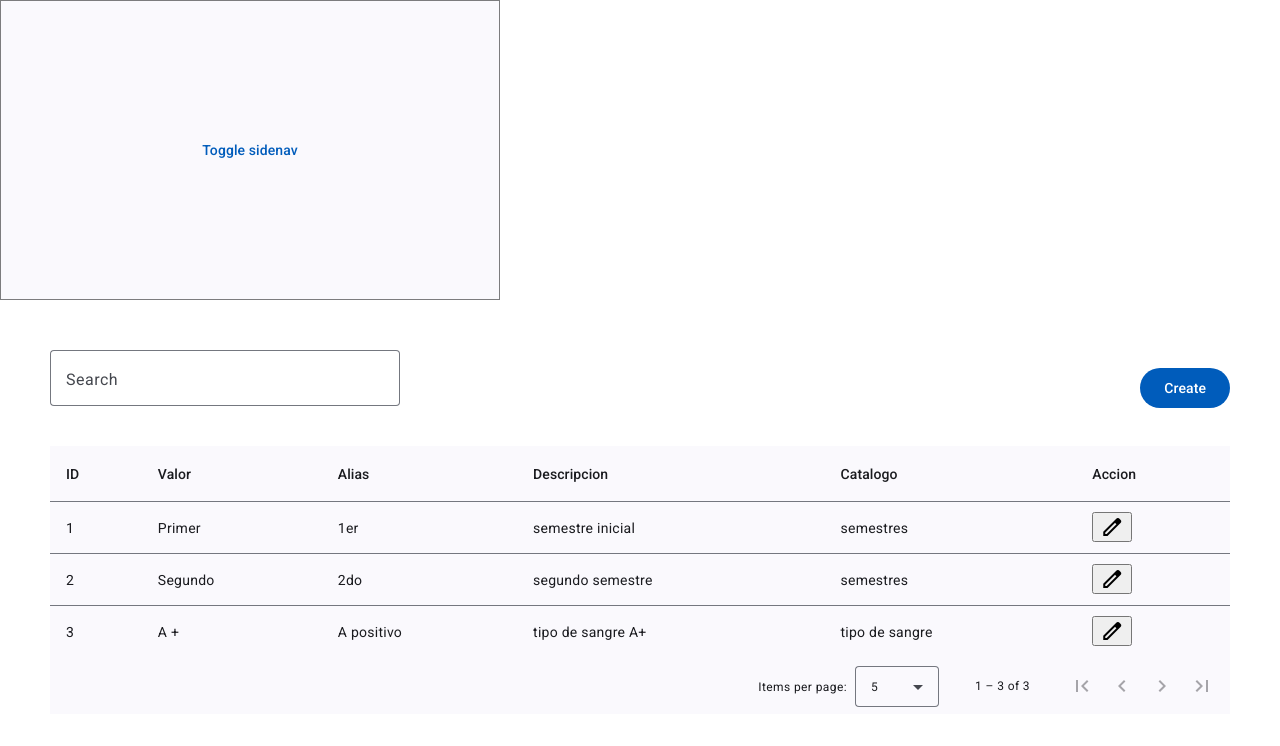
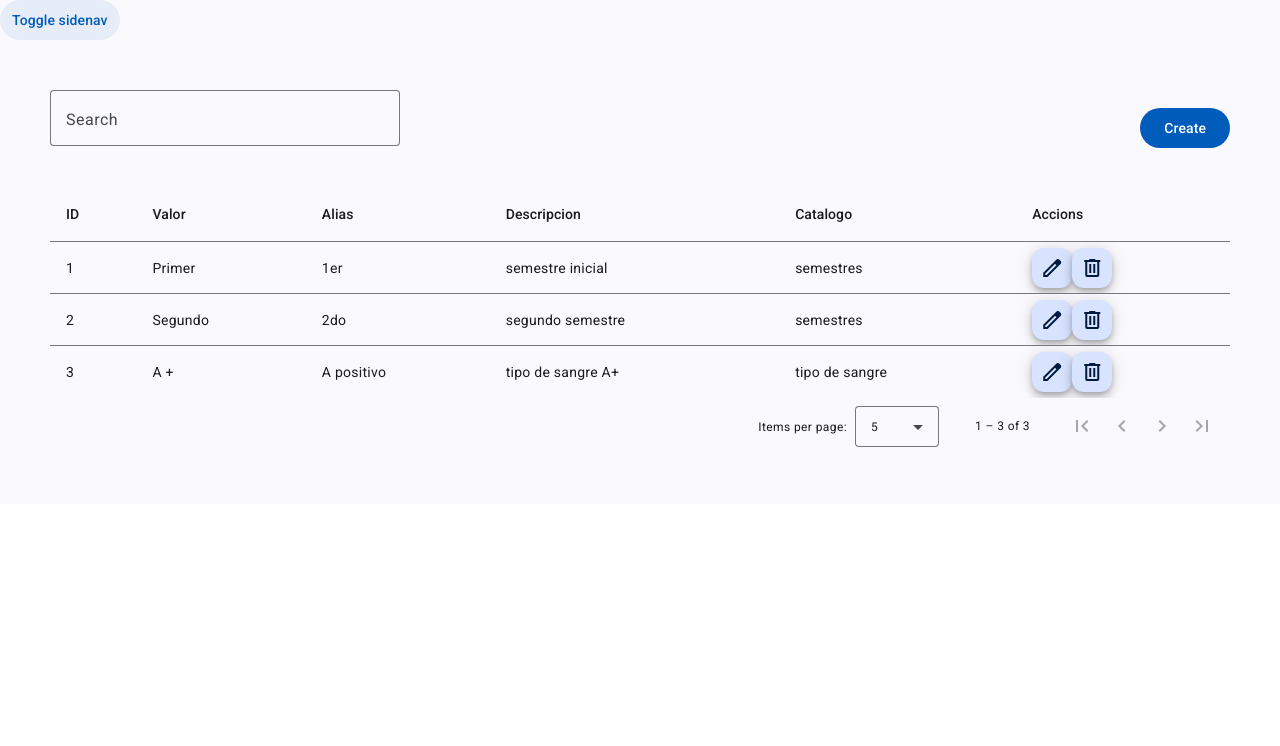
Before and after one commit to PcaJosue/portfolio-yavirac-fronted, an Angular app: page /catalogo-valor in a window 1280 px wide. Shown: the top 746 px of the page. Built offline with nearby package versions, Linux system fonts and the light colour scheme.

Commit message:
actualizado

```diff
--- a/src/app/app.component.html
+++ b/src/app/app.component.html
@@ -1,12 +1,13 @@
 <mat-drawer-container class="example-container" autosize>
     <mat-drawer #drawer class="example-sidenav" mode="side">
-      <p>Auto-resizing sidenav</p>
-      @if (showFiller) {
-        <p>Lorem, ipsum dolor sit amet consectetur.</p>
-      }
-      <button (click)="showFiller = !showFiller" mat-raised-button>
-        Toggle extra text
-      </button>
+      <div class="list-buttons">
+        <button mat-flat-button>Estudiante</button>
+        <button mat-flat-button>Catalogo</button>
+        <button mat-flat-button>Catalogo Valor</button>
+      </div>
+
+
+
     </mat-drawer>
 
     <div class="example-sidenav-content">
@@ -15,10 +16,9 @@
       </button>
     </div>
 
+    <div class="main-body">
+      <router-outlet></router-outlet>
+
+    </div>
+
   </mat-drawer-container>
-
-
-
-
-
-<router-outlet></router-outlet>
--- a/src/app/app.component.scss
+++ b/src/app/app.component.scss
@@ -1,14 +1,18 @@
-.example-container {
-    width: 500px;
-    height: 300px;
-    border: 1px solid rgba(0, 0, 0, 0.5);
+.main-header mat-toolbar {
+  background: #2196F3;
+  color: white;
+  display: flex;
+  justify-content: space-between;
+  align-items: center;
+  width: 100vw;
 }
 
-  .example-sidenav-content {
+.list-buttons{
   display: flex;
-    height: 100%;
+  flex-direction: column;
+  gap: 2rem;
+  justify-content: center;
   align-items: center;
-    justify-content: center;
 }
 
 .example-sidenav {
--- a/src/app/componentes/catalogo-valor-form/catalogo-valor-form.component.ts
+++ b/src/app/componentes/catalogo-valor-form/catalogo-valor-form.component.ts
@@ -1,6 +1,7 @@
 import { Component, OnInit } from '@angular/core';
 import { FormBuilder, FormGroup, Validators } from '@angular/forms';
 import { ActivatedRoute, Router } from '@angular/router';
+import { valores } from '../catalogo-valor/catalogo-valor.component';
 
 
 
@@ -34,9 +35,12 @@ export class CatalogoValorFormComponent implements OnInit{
     this.mode = this.id ? 'edit' : 'create';
 
     if (this.mode === 'edit') {
+      const catalogoValor=valores.filter(valor=>valor.id===+this.id)[0]
       // Aquí puedes cargar los datos del objeto a editar, si es necesario
       // Por ejemplo, haciendo una llamada al servicio para obtener los datos del ID
       // this.loadCatalogoValor(this.id);
+      console.log(catalogoValor)
+      this.catalogoForm.patchValue({...catalogoValor})
     }
   }
 
--- a/src/app/componentes/catalogo-valor/catalogo-valor.component.html
+++ b/src/app/componentes/catalogo-valor/catalogo-valor.component.html
@@ -48,9 +48,11 @@
             </ng-container>
 
             <ng-container matColumnDef="action">
-              <th mat-header-cell *matHeaderCellDef> Accion </th>
+              <th mat-header-cell *matHeaderCellDef> Accions </th>
               <td mat-cell *matCellDef="let element">
-                <button class="material-symbols-outlined" (click)= "editCatalogoValor(element)">Edit</button>
+                <button mat-mini-fab color="primary" class="material-symbols-outlined" (click)= "editCatalogoValor(element)">Edit</button>
+                <button mat-mini-fab color="primary" class="material-symbols-outlined" >Delete</button>
+
               </td>
 
             </ng-container>
@@ -66,6 +68,5 @@
           </mat-paginator>
         </div>
 
-
       </div>
     </div>
--- a/src/app/componentes/catalogo-valor/catalogo-valor.component.ts
+++ b/src/app/componentes/catalogo-valor/catalogo-valor.component.ts
@@ -62,7 +62,7 @@ export interface Valor {
   catalogo: string;
 }
 
-const valores: Valor[] = [
+export const valores: Valor[] = [
   {id: 1, valor: 'Primer', alias: '1er', descripcion: 'semestre inicial',catalogo:'semestres'},
   {id: 2, valor: 'Segundo', alias: '2do', descripcion: 'segundo semestre', catalogo:'semestres'},
   {id: 3, valor: 'A +', alias: 'A positivo', descripcion: 'tipo de sangre A+',catalogo:'tipo de sangre'},
```
Lines whose indentation alone changed are shown as unchanged.
